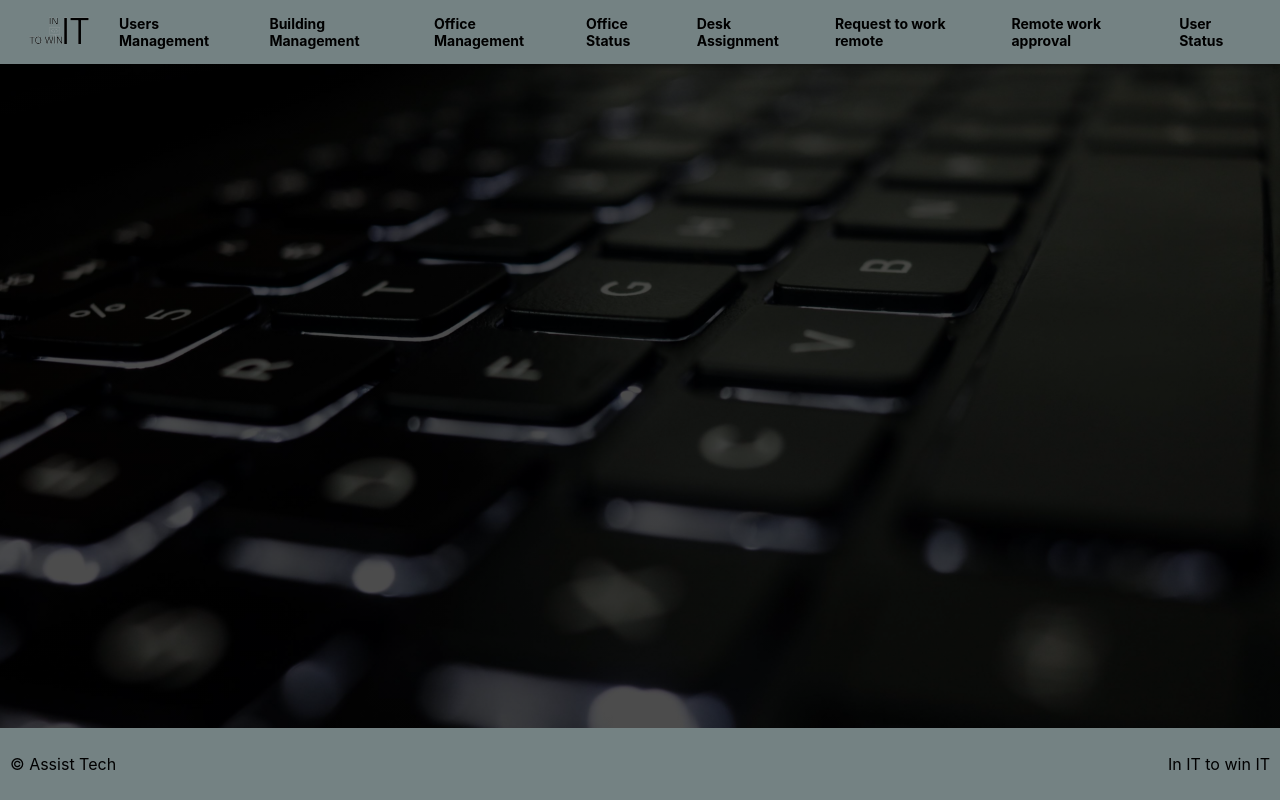
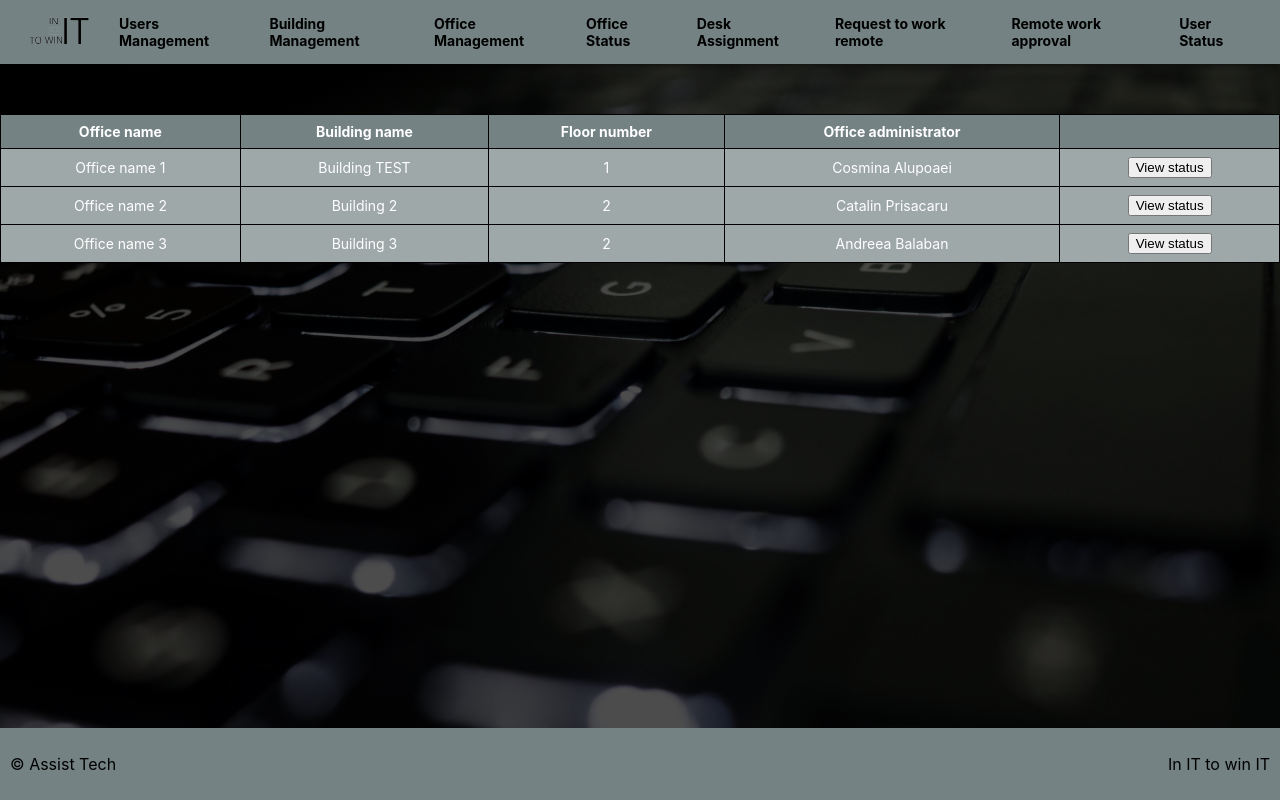
Before and after one commit to Catalinx99/assist-tech, a React (Create React App) app: page /office-status in a window 1280 px wide. Built offline with nearby package versions, Linux system fonts and the light colour scheme; data requests are answered from the project's data file.

Commit message:
Office status (#27)
* Accept changes

* Add Office Status

```diff
--- a/db.json
+++ b/db.json
@@ -4,13 +4,14 @@
       "firstName": "Jennyss",
       "lastName": "Chan",
       "email": "jenny.chan@email.com",
-      "password": "*******",
+      "password": "*****",
       "role": "user",
       "gender": "male",
       "birthDate": "2022-04-09",
-      "nationality": "sss",
+      "nationality": "212",
       "status": "false",
-      "id": 1
+      "id": 1,
+      "officeId": 2
     },
     {
       "firstName": "Jenny",
@@ -22,54 +23,59 @@
       "birthDate": "22212-02-02",
       "nationality": "22",
       "status": "true",
-      "id": 2
+      "id": 2,
+      "officeId": 3
     },
     {
       "firstName": "Jenny",
       "lastName": "Chasn",
       "email": "jenny.chan@email.com",
-      "password": "*******",
+      "password": "*****",
       "role": "user",
       "gender": "male",
       "birthDate": "23222-02-01",
       "nationality": "s",
       "status": "true",
-      "id": 3
+      "id": 3,
+      "officeId": 3
     },
     {
       "firstName": "Jenny",
       "lastName": "Chazn",
       "email": "jenny.chan@email.com",
-      "password": "*******",
+      "password": "*****",
       "role": "user",
       "gender": "female",
       "birthDate": "2222-02-22",
       "nationality": "2",
       "status": "ss",
-      "id": 4
+      "id": 4,
+      "officeId": 3
     },
     {
       "id": 5,
       "firstName": "Jenny",
       "lastName": "Chan",
       "email": "jenny.chan@email.com",
-      "password": "*******",
+      "password": "*****",
       "role": "user",
       "gender": "female",
       "birthDate": "03.12.1999",
-      "status": true
+      "status": true,
+      "officeId": 1
     },
     {
       "firstName": "Jenny",
       "lastName": "Chan",
       "email": "jenny.chan@email.com",
-      "password": "*******",
+      "password": "*****",
       "role": "user",
       "gender": "male",
       "birthDate": "1999-03-03",
       "nationality": "s",
       "status": "true",
-      "id": 6
+      "id": 6,
+      "officeId": 1
     },
     {
       "firstName": "Jenny",
@@ -81,7 +87,8 @@
       "birthDate": "1111-01-02",
       "nationality": "1",
       "status": true,
-      "id": 7
+      "id": 7,
+      "officeId": 1
     },
     {
       "firstName": "Catalin",
@@ -93,12 +100,13 @@
       "birthDate": "2222-02-02",
       "nationality": "romanian",
       "status": "false",
-      "id": 8
+      "id": 8,
+      "officeId": 2
     }
   ],
   "buildings": [
     {
-      "name": "Building 1",
+      "name": "Building TEST",
       "floorsCount": 3,
       "address": "Suceava City",
       "id": 1
@@ -155,38 +163,51 @@
   "offices": [
     {
       "id": 1,
+      "buildingId": 1,
+      "buildingName": "Building TEST",
       "officeName": "Office name 1",
-      "building": "-",
-      "floorsNumber": 3,
-      "deskCount": "29"
+      "floorNumber": 1,
+      "usableDesks": 5,
+      "officeAdministrator": "Cosmina Alupoaei",
+      "membersList": [
+        "Alupoaei Cosmina",
+        "member1"
+      ],
+      "deskCount": 5,
+      "usableDesksCount": 4,
+      "occupiedDesksCount": 2
     },
     {
+      "id": 2,
+      "buildingId": 2,
+      "buildingName": "Building 2",
       "officeName": "Office name 2",
-      "building": "-",
-      "floorsNumber": 4,
-      "deskCount": "11",
-      "id": 2
+      "floorNumber": 2,
+      "usableDesks": 3,
+      "officeAdministrator": "Catalin Prisacaru",
+      "membersList": [
+        "member3",
+        "member2"
+      ],
+      "deskCount": 3,
+      "usableDesksCount": 3,
+      "occupiedDesksCount": 2
     },
     {
-      "officeName": "Office name 4",
-      "building": "-",
-      "floorsNumber": 8,
-      "deskCount": "33",
-      "id": 3
-    },
-    {
-      "officeName": "Office name 11",
-      "building": "-",
-      "floorsNumber": 11,
-      "deskCount": "11",
-      "id": 4
-    },
-    {
-      "officeName": "IT Office",
-      "building": "-",
-      "floorsNumber": "3",
-      "deskCount": "11",
-      "id": 5
+      "id": 3,
+      "buildingId": 1,
+      "buildingName": "Building 3",
+      "officeName": "Office name 3",
+      "floorNumber": 2,
+      "usableDesks": 10,
+      "officeAdministrator": "Andreea Balaban",
+      "membersList": [
+        "member4",
+        "member5"
+      ],
+      "deskCount": 10,
+      "usableDesksCount": 8,
+      "occupiedDesksCount": 5
     }
   ]
 }
--- a/src/Common/components/constants.js
+++ b/src/Common/components/constants.js
@@ -11,7 +11,7 @@ export const headerTabsLabel = {
       link: '/#'
     }, {
       name: 'Office Status',
-      link: '/#'
+      link: '/office-status'
     }, {
       name: 'Desk Assignment',
       link: '/#'
--- a/src/components/App/App.js
+++ b/src/components/App/App.js
@@ -5,6 +5,7 @@ import Header from '../Header/Header';
 import ForgotPsw from "../Login/ForgotPsw";
 import LogIn from "../Login/LogIn";
 import OfficeManagement from '../OfficeManagement/OfficeManagement';
+import OfficeStatus from '../OfficeStatus/OfficeStatus';
 import UsersManagement from '../UsersManagementPage/UsersManagement';
 
 function App() {
@@ -19,6 +20,10 @@ function App() {
             <Route path="/user-management" component={UsersManagement} />
             <Route path="/building-management" component={BuildingManagement} />
             <Route path="/office-management" component={OfficeManagement} />
+            <Route
+              path="/office-status"
+              component={OfficeStatus}
+            />
             <Footer />
           </div>
         </Switch>
--- a/src/components/Footer/Footer.css
+++ b/src/components/Footer/Footer.css
@@ -1,4 +1,3 @@
-
 .footer{
   background-color: rgb(116 130 131) ;
   position: fixed;
--- /dev/null
+++ b/src/components/OfficeStatus/OfficeStatus.css
@@ -0,0 +1,15 @@
+.officeStatus-wrapper {
+  color: #ffffff;
+  padding-top: 50px;
+}
+.status-wrapper {
+  width: 40%;
+  margin: auto;
+}
+.status-wrapper-row {
+  display: flex;
+  margin-bottom: 10px;
+}
+.status-data {
+  padding-left: 10px;
+}
--- /dev/null
+++ b/src/components/OfficeStatus/OfficeStatus.js
@@ -0,0 +1,93 @@
+import { useEffect, useState } from "react";
+import serviceApi from "../services";
+import "./OfficeStatus.css";
+import StatusPanel from "./StatusPanel";
+
+const OfficeStatus = () => {
+  const services = new serviceApi();
+  const [loggedUser, setLoggedUser] = useState({
+    firstName: "Catalin",
+    lastName: "Prisacaru",
+    email: "p.catalinv@yahoo.com",
+    // role: "user",
+    role: "Administrator",
+    gender: "male",
+    status: false,
+    id: 1,
+    officeId: 2
+  });
+  const [viewStatus, setViewStatus] = useState(false);
+  const [officesList, setOfficesList] = useState([]);
+  const [selectedOffice, setSelectedOffice] = useState({});
+
+  const getOfficeStatus = () => {
+    if (loggedUser.role === 'user') {
+      setViewStatus(true);
+      services.get(`offices/${loggedUser.officeId}`).then((response) => {
+        setSelectedOffice(response);
+      });
+    } else {
+      services.get('offices').then((data) => {
+        setOfficesList(data);
+      });
+    }
+  }
+
+  const handleViewStatus = (office) => {
+    setSelectedOffice(office);
+    setViewStatus(true);
+  }
+
+  const goBack = () => {
+    setViewStatus(false);
+    setSelectedOffice({});
+  }
+
+  useEffect(() => {
+    getOfficeStatus();
+    // eslint-disable-next-line react-hooks/exhaustive-deps
+  }, []);
+
+  return (
+    <div className="officeStatus-wrapper">
+      {viewStatus ? (
+        <StatusPanel
+          selectedOffice={selectedOffice}
+          goBack={goBack}
+          loggedUserRole={loggedUser.role}
+        />
+      ) : (
+        <div className="table-wrapper">
+          <table>
+            <thead>
+              <tr>
+                <th> Office name </th>
+                <th> Building name</th>
+                <th> Floor number</th>
+                <th> Office administrator </th>
+                <th></th>
+              </tr>
+            </thead>
+            <tbody>
+              {officesList.map((office, key) => (
+                <tr key={key}>
+                  <td>{office.officeName}</td>
+                  <td>{office.buildingName}</td>
+                  <td>{office.floorNumber}</td>
+                  <td>{office.officeAdministrator}</td>
+                  <td>
+                    <button onClick={() => handleViewStatus(office)}>View status</button>
+                  </td>
+                </tr>
+              )
+              )}
+            </tbody>
+          </table>
+        </div>
+      )}
+
+    </div>
+  )
+}
+
+export default OfficeStatus
--- /dev/null
+++ b/src/components/OfficeStatus/StatusPanel.js
@@ -0,0 +1,84 @@
+import React from 'react'
+
+const StatusPanel = ({
+  selectedOffice,
+  goBack,
+  loggedUserRole
+}) => {
+  return (
+    <div className="status-wrapper">
+      <div className="status-wrapper-row">
+        <div>Office Name: </div>
+        <div className="status-data">
+          {selectedOffice.officeName}
+        </div>
+      </div>
+      <div className="status-wrapper-row">
+        <div>Building Name: </div>
+        <div className="status-data">
+          <div>{selectedOffice.buildingName}</div>
+        </div>
+      </div>
+      <div className="status-wrapper-row">
+        <div>Floor number: </div>
+        <div className="status-data">
+          <div>{selectedOffice.floorNumber}</div>
+        </div>
+      </div>
+      <div className="status-wrapper-row">
+        <div>Office administrator: </div>
+        <div className="status-data">
+          <div>{selectedOffice.officeAdministrator}</div>
+        </div>
+      </div>
+      <div className="status-wrapper-row">
+        <div>Members: </div>
+        <div className="status-data">
+          <ul>
+            {selectedOffice.membersList.map((member, index) => (
+              <li key={index}>{member}</li>
+            ))}
+          </ul>
+        </div>
+      </div>
+      <div className="status-wrapper-row">
+        <div>Desks count: </div>
+        <div className="status-data">
+          <div>{selectedOffice.deskCount}</div>
+        </div>
+      </div>
+      <div className="status-wrapper-row">
+        <div>Usable desks: </div>
+        <div className="status-data">
+          <div>{selectedOffice.usableDesksCount}</div>
+        </div>
+      </div>
+      <div className="status-wrapper-row">
+        <div>Occupied desks: </div>
+        <div className="status-data">
+          <div>{selectedOffice.occupiedDesksCount}</div>
+        </div>
+      </div>
+      <div className="status-wrapper-row">
+        <div>Free Desks: </div>
+        <div className="status-data">
+          <div>{selectedOffice.usableDesksCount - selectedOffice.occupiedDesksCount}</div>
+        </div>
+      </div>
+      <div className="status-wrapper-row">
+        <div>Occupation percentage: </div>
+        <div className="status-data">
+          <div>{`${Number(selectedOffice.occupiedDesksCount / selectedOffice.usableDesksCount).toFixed(2)
+            }%`}</div>
+        </div>
+      </div>
+
+
+      {loggedUserRole !== 'user' ?
+        <button onClick={() => goBack()}>Back</button> : null
+      }
+    </div>
+  )
+}
+
+export default StatusPanel
```
